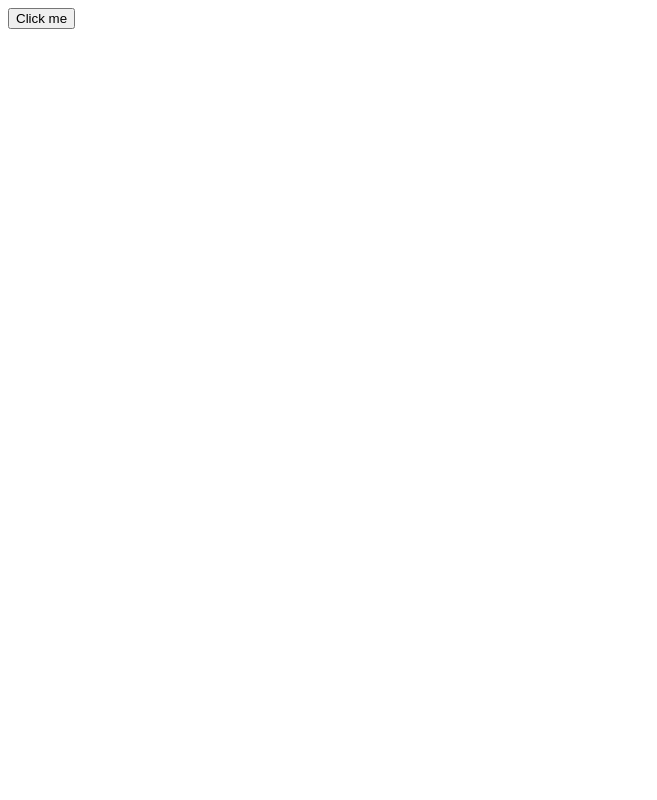
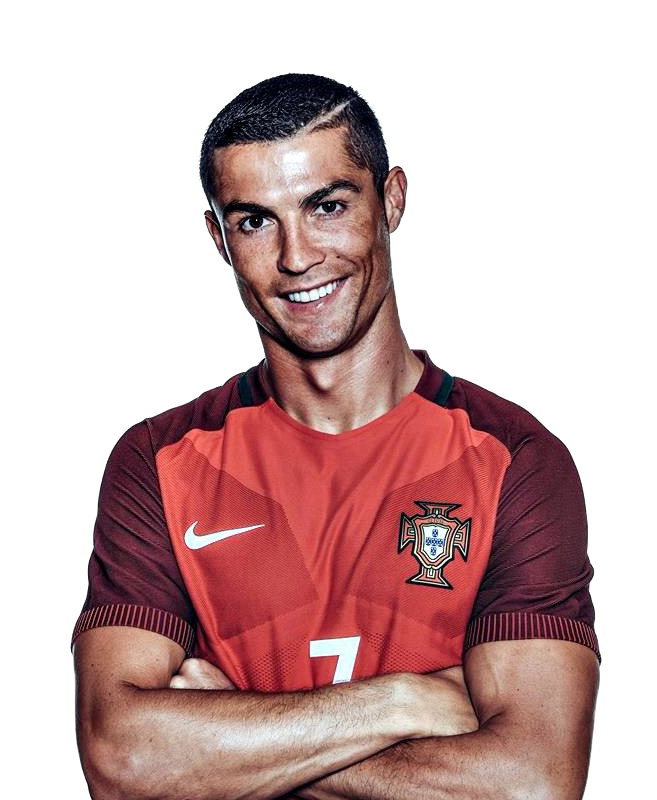
Before and after one commit to Shyamsundar-techversant/Rect_brocode, a React (Vite) app: page / in a window 1280 px wide. Shown: the top 800 px of the page, without its empty margins (0-657 px from the left). Built offline with nearby package versions, Linux system fonts and the light colour scheme.

Commit message:
click event part 3

```diff
--- a/src/App.jsx
+++ b/src/App.jsx
@@ -1,10 +1,10 @@
 // click event - An interaction when a user clicks on a specific element.
 //   we can respond to clicks by passing a callback to the onClick event handler.
 
-import Button from './Button.jsx'
+import ProfilePicture from './ProfilePicutre.jsx';
 function App() {
   return(
-    <Button/>
+    <ProfilePicture/>
   )
 }
 
--- a/src/Button.jsx
+++ b/src/Button.jsx
@@ -1,17 +1,7 @@
 function Button(){
-    let count = 0;
-    const handleClick = (name) => {
-        if(count < 3){
-            count++ ;
-            console.log(`${name} you clicked me ${count} times`);
-        }
-        else{
-            console.log(`${name} stop clicking me...`)
-        }
-    }
-
+    const handleClick = (e) =>  e.target.textContent = "OUCH";
     return(
-        <button onClick={() => handleClick("BRO")}>Click me</button>
+        <button onClick={(e) => handleClick(e)}>Click me</button>
     )
 }
 export default Button;
--- /dev/null
+++ b/src/ProfilePicutre.jsx
@@ -0,0 +1,8 @@
+function ProfilePicture(){
+    const imageUrl = './src/assets/cr7.png';
+    const handleClick = (e) => e.target.style.display = "none";
+    return(
+        <img onClick={(e) => handleClick(e)} src = {imageUrl}></img>
+    )
+}
+export default ProfilePicture;
```
